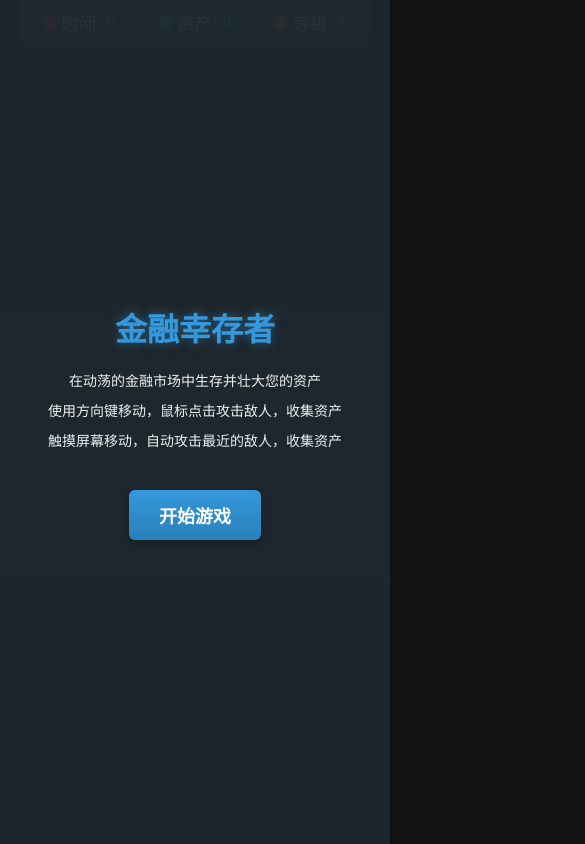
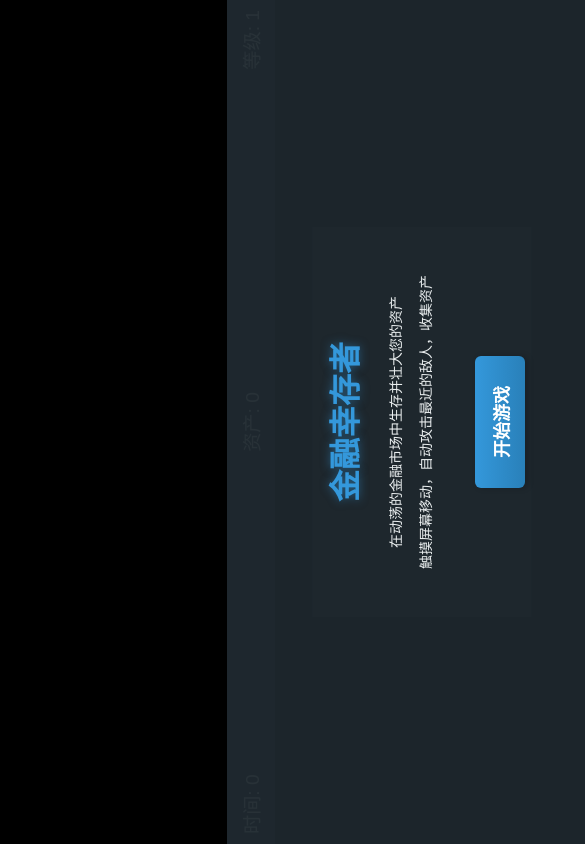
Before and after one commit to igen90/financial-survivor.github.io, a plain HTML site: page index.html in a window 390 px wide. Shown: the top 844 px of the page, 585 px wide, since content can reach past the window. Drawn offline with Linux system fonts and the light colour scheme.

Commit message:
优化游戏界面，新增横屏支持和相关元数据；调整画布尺寸为1920x1080，增强移动设备适配性，确保游戏在不同设备上均能良好显示。

```diff
--- a/index.html
+++ b/index.html
@@ -5,12 +5,17 @@
     <meta name="viewport" content="width=device-width, initial-scale=1.0, maximum-scale=1.0, user-scalable=no">
     <meta name="apple-mobile-web-app-capable" content="yes">
     <meta name="apple-mobile-web-app-status-bar-style" content="black-translucent">
+    <meta name="screen-orientation" content="landscape">
+    <meta name="x5-orientation" content="landscape">
+    <meta name="msapplication-orientation" content="landscape">
+    <meta name="theme-color" content="#000000">
+    <meta name="description" content="金融幸存者 - 一款横屏财经主题生存游戏">
     <title>金融幸存者</title>
     <link rel="stylesheet" href="style.css">
     <link rel="stylesheet" href="css/ui-components.css">
 </head>
 <body>
-    <div id="game-container">
+    <div id="game-container" class="aspect-ratio-16-9">
         <div id="start-screen">
             <h1>金融幸存者</h1>
             <p>在动荡的金融市场中生存并壮大您的资产</p>
--- a/js/config.js
+++ b/js/config.js
@@ -1,8 +1,8 @@
 // 游戏常量和配置
 export const CONFIG = {
     // 画布尺寸
-    CANVAS_WIDTH: 1600,
-    CANVAS_HEIGHT: 1120,
+    CANVAS_WIDTH: 1920,
+    CANVAS_HEIGHT: 1080,
 
     // 移动设备配置
     MOBILE: {
--- a/js/game.js
+++ b/js/game.js
@@ -10,13 +10,38 @@ export class Game {
         this.canvas = document.getElementById('game-canvas');
         this.ctx = this.canvas.getContext('2d');
 
-        // 设置画布尺寸
+        // 检测是否为移动设备
+        this.isMobile = /Android|webOS|iPhone|iPad|iPod|BlackBerry|IEMobile|Opera Mini/i.test(navigator.userAgent);
+
+        // 设置画布初始尺寸 - 固定为1920*1080的游戏世界
+        this.gameWorldWidth = CONFIG.CANVAS_WIDTH;
+        this.gameWorldHeight = CONFIG.CANVAS_HEIGHT;
+        this.canvas.width = this.gameWorldWidth;
+        this.canvas.height = this.gameWorldHeight;
+
+        // 设置画布显示尺寸
         this.setCanvasSize();
 
         // 添加窗口大小改变事件监听
         window.addEventListener('resize', () => {
             this.setCanvasSize();
         });
+
+        // 添加屏幕方向变化监听
+        if (this.isMobile && window.screen && window.screen.orientation) {
+            window.screen.orientation.addEventListener('change', () => {
+                this.setCanvasSize();
+            });
+
+            // 尝试锁定屏幕方向为横屏
+            try {
+                window.screen.orientation.lock('landscape').catch(e => {
+                    console.log('无法锁定屏幕方向，请手动旋转设备');
+                });
+            } catch (e) {
+                console.log('设备不支持屏幕方向锁定');
+            }
+        }
 
         // 游戏状态
         this.gameOver = false;
@@ -89,6 +114,51 @@ export class Game {
         const windowWidth = window.innerWidth;
         const windowHeight = window.innerHeight;
 
+        // 获取游戏容器元素
+        const gameContainer = document.getElementById('game-container');
+
+        if (this.isMobile) {
+            // 如果是移动设备，调整为全屏横屏模式
+            // 锁定屏幕方向为横屏
+            if (window.screen && window.screen.orientation) {
+                try {
+                    window.screen.orientation.lock('landscape').catch(() => {
+                        console.log('无法锁定屏幕方向，请手动旋转设备');
+                    });
+                } catch (e) {
+                    console.log('设备不支持屏幕方向锁定');
+                }
+            }
+
+            // 调整游戏容器样式以适应全屏
+            gameContainer.style.position = 'fixed';
+            gameContainer.style.top = '0';
+            gameContainer.style.left = '0';
+            gameContainer.style.width = '100vw';
+            gameContainer.style.height = '100vh';
+            gameContainer.style.overflow = 'hidden';
+
+            // 固定宽高比为16:9 (1920:1080)
+            const targetAspectRatio = 16/9;
+
+            // 确定是否应该适应宽度或高度
+            if (windowWidth / windowHeight > targetAspectRatio) {
+                // 屏幕更宽，以高度为基准
+                this.canvas.style.width = `${windowHeight * targetAspectRatio}px`;
+                this.canvas.style.height = `${windowHeight}px`;
+            } else {
+                // 屏幕更高，以宽度为基准
+                this.canvas.style.width = `${windowWidth}px`;
+                this.canvas.style.height = `${windowWidth / targetAspectRatio}px`;
+            }
+
+            // 居中画布
+            this.canvas.style.position = 'absolute';
+            this.canvas.style.left = '50%';
+            this.canvas.style.top = '50%';
+            this.canvas.style.transform = 'translate(-50%, -50%)';
+        } else {
+            // 桌面设备使用原有逻辑
             // 计算游戏区域的尺寸
             let gameWidth = CONFIG.CANVAS_WIDTH;
             let gameHeight = CONFIG.CANVAS_HEIGHT;
@@ -101,13 +171,23 @@ export class Game {
             // 设置画布尺寸
             this.canvas.style.width = `${gameWidth * scale}px`;
             this.canvas.style.height = `${gameHeight * scale}px`;
+        }
 
-        // 保持画布的实际尺寸不变
+        // 保持画布的实际尺寸固定为1920*1080
         this.canvas.width = CONFIG.CANVAS_WIDTH;
         this.canvas.height = CONFIG.CANVAS_HEIGHT;
 
         // 更新坐标转换方法中的缩放比例
-        this.canvasScale = scale;
+        this.updateCanvasScale();
+    }
+
+    // 更新画布缩放比例
+    updateCanvasScale() {
+        const rect = this.canvas.getBoundingClientRect();
+        this.canvasScale = {
+            x: this.gameWorldWidth / rect.width,
+            y: this.gameWorldHeight / rect.height
+        };
     }
 
     initMoneyRain() {
@@ -135,11 +215,6 @@ export class Game {
     }
 
     addEventListeners() {
-        // 添加窗口大小调整事件
-        window.addEventListener('resize', () => {
-            this.setCanvasSize();
-        });
-
         // 添加开始按钮事件
         this.startButton.addEventListener('click', () => {
             this.startGame();
@@ -607,12 +682,12 @@ export class Game {
             item.render(this.ctx);
         }
 
-        // 注释掉在画布上绘制的游戏状态信息，因为我们已经在顶部状态栏显示了
-        // this.ctx.fillStyle = 'rgba(255, 255, 255, 0.8)';
-        // this.ctx.font = 'bold 16px Arial';
-        // this.ctx.textAlign = 'right';
-        // this.ctx.fillText(`难度: ${this.level}`, CONFIG.CANVAS_WIDTH - 20, 30);
-        // this.ctx.fillText(`时间: ${Math.floor(this.time / 1000)}s`, CONFIG.CANVAS_WIDTH - 20, 55);
+        // 绘制游戏状态信息
+        this.ctx.fillStyle = 'rgba(255, 255, 255, 0.8)';
+        this.ctx.font = 'bold 16px Arial';
+        this.ctx.textAlign = 'right';
+        this.ctx.fillText(`难度: ${this.level}`, CONFIG.CANVAS_WIDTH - 20, 30);
+        this.ctx.fillText(`时间: ${Math.floor(this.time / 1000)}s`, CONFIG.CANVAS_WIDTH - 20, 55);
     }
 
     renderGoldenBackground() {
@@ -763,10 +838,10 @@ export class Game {
         let x = clientX - rect.left;
         let y = clientY - rect.top;
 
-        // 使用新的缩放比例
+        // 使用缩放比例转换为1920*1080坐标系
         return {
-            x: x / this.canvasScale,
-            y: y / this.canvasScale
+            x: Math.min(Math.max(0, x * this.canvasScale.x), this.gameWorldWidth),
+            y: Math.min(Math.max(0, y * this.canvasScale.y), this.gameWorldHeight)
         };
     }
 
@@ -1012,6 +1087,11 @@ export class Game {
         this.touchY = coords.y;
         this.lastTouchTime = performance.now();
         this.player.setTarget(coords.x, coords.y);
+
+        // 在移动设备上，触摸也设置鼠标位置，以便于瞄准
+        this.mouseX = coords.x;
+        this.mouseY = coords.y;
+        this.lastMouseActivity = performance.now();
     }
 
     // 处理触摸移动
@@ -1034,5 +1114,10 @@ export class Game {
         this.touchY = coords.y;
         this.lastTouchTime = performance.now();
         this.player.setTarget(coords.x, coords.y);
+
+        // 同步更新鼠标位置
+        this.mouseX = coords.x;
+        this.mouseY = coords.y;
+        this.lastMouseActivity = performance.now();
     }
 }
--- a/style.css
+++ b/style.css
@@ -2,6 +2,18 @@
     margin: 0;
     padding: 0;
     box-sizing: border-box;
+}
+
+/* 全局样式 */
+html, body {
+    width: 100%;
+    height: 100%;
+    overflow: hidden;
+    touch-action: none;
+    -webkit-user-select: none;
+    user-select: none;
+    position: fixed;
+    background-color: #000; /* 黑色背景确保边缘效果 */
 }
 
 body {
@@ -11,15 +23,26 @@ body {
     display: flex;
     justify-content: center;
     align-items: center;
-    height: 100vh;
-    overflow: hidden;
+    min-height: 100vh;
 }
 
 #game-container {
     position: relative;
+    width: 800px;
+    height: 600px;
+    border: 2px solid #2c3e50;
+    overflow: hidden;
+    max-width: 100vw;
+    max-height: 100vh;
+}
+
+/* 16:9固定比例容器 */
+.aspect-ratio-16-9 {
+    aspect-ratio: 16/9;
     width: 100%;
-    height: 100%;
-    overflow: hidden;
+    max-width: 1920px;
+    max-height: 1080px;
+    margin: 0 auto;
 }
 
 #game-header {
@@ -27,25 +50,13 @@ body {
     justify-content: space-between;
     padding: 10px;
     background-color: #2c3e50;
-    position: absolute;
-    top: 0;
-    left: 50%;
-    transform: translateX(-50%);
-    width: auto;
-    min-width: 320px;
-    max-width: 100%;
-    z-index: 10;
-    border-radius: 0 0 8px 8px;
-    box-shadow: 0 2px 10px rgba(0, 0, 0, 0.3);
 }
 
 #game-canvas {
     display: block;
     background-color: #1e272e;
-    position: absolute;
-    top: 50%;
-    left: 50%;
-    transform: translate(-50%, -50%);
+    width: 100%;
+    height: calc(100% - 40px);
 }
 
 .hidden {
@@ -157,23 +168,56 @@ button:hover {
     background-color: #27ae60;
 }
 
+/* 移动设备处理 */
 @media screen and (max-width: 768px) {
+    body {
+        position: fixed;
+        top: 0;
+        left: 0;
+        width: 100%;
+        height: 100%;
+        background-color: #000;
+    }
+
     #game-container {
+        position: fixed;
         width: 100vw;
         height: 100vh;
         border: none;
+        max-width: none;
+        max-height: none;
+        display: flex;
+        flex-direction: column;
+        justify-content: center;
+        align-items: center;
+    }
+
+    .aspect-ratio-16-9 {
+        width: auto;
+        height: auto;
     }
 
     #game-canvas {
-        top: calc(50% + 20px);
+        position: absolute;
+        left: 50%;
+        top: 50%;
+        transform: translate(-50%, -50%);
+        width: 100% !important;
+        height: auto !important;
+        max-height: 100vh;
+        max-width: 100vw;
+        aspect-ratio: 16/9;
     }
 
     #game-header {
-        padding: 10px 15px;
-        font-size: 1.1em;
-        min-width: 280px;
-        width: 90%;
-        max-width: 400px;
+        position: absolute;
+        top: 0;
+        left: 0;
+        right: 0;
+        z-index: 10;
+        padding: 10px;
+        font-size: 1.2em;
+        background-color: rgba(44, 62, 80, 0.8);
     }
 
     #start-screen h1 {
@@ -198,6 +242,49 @@ button:hover {
         padding: 12px 24px;
         font-size: 1.1em;
     }
+
+    /* 隐藏桌面专用控制提示 */
+    .desktop-controls {
+        display: none;
+    }
+}
+
+/* 强制横屏CSS - 设置16:9宽高比 */
+@media screen and (orientation: portrait) and (max-width: 768px) {
+    html {
+        transform: rotate(-90deg);
+        transform-origin: left top;
+        width: 100vh;
+        height: 100vw;
+        overflow-x: hidden;
+        position: absolute;
+        top: 100%;
+        left: 0;
+    }
+
+    body {
+        width: 100vh;
+        height: 100vw;
+    }
+
+    #game-container {
+        width: 100%;
+        height: 100%;
+        display: flex;
+        justify-content: center;
+        align-items: center;
+    }
+}
+
+/* 确保宽高比16:9 */
+@media screen and (orientation: landscape) {
+    #game-canvas {
+        aspect-ratio: 16/9;
+        max-width: 100vw;
+        max-height: 100vh;
+        width: auto;
+        height: auto;
+    }
 }
 
 /* 添加触摸反馈效果 */
@@ -210,49 +297,3 @@ button:hover {
         background-color: #2c3e50;
     }
 }
-
-/* 防止iOS设备上的橡皮筋效果 */
-html, body {
-    position: fixed;
-    width: 100%;
-    height: 100%;
-    overflow: hidden;
-    touch-action: none;
-}
-
-#game-header div {
-    display: flex;
-    align-items: center;
-    padding: 0 8px;
-}
-
-#game-header span {
-    font-weight: bold;
-    margin-left: 5px;
-    color: #3498db;
-}
-
-#time, #score, #level {
-    position: relative;
-}
-
-#time::before, #score::before, #level::before {
-    content: '';
-    display: inline-block;
-    width: 14px;
-    height: 14px;
-    border-radius: 50%;
-    margin-right: 5px;
-}
-
-#time::before {
-    background-color: #e74c3c;
-}
-
-#score::before {
-    background-color: #2ecc71;
-}
-
-#level::before {
-    background-color: #f39c12;
-}
```
Lines whose indentation alone changed are shown as unchanged.
